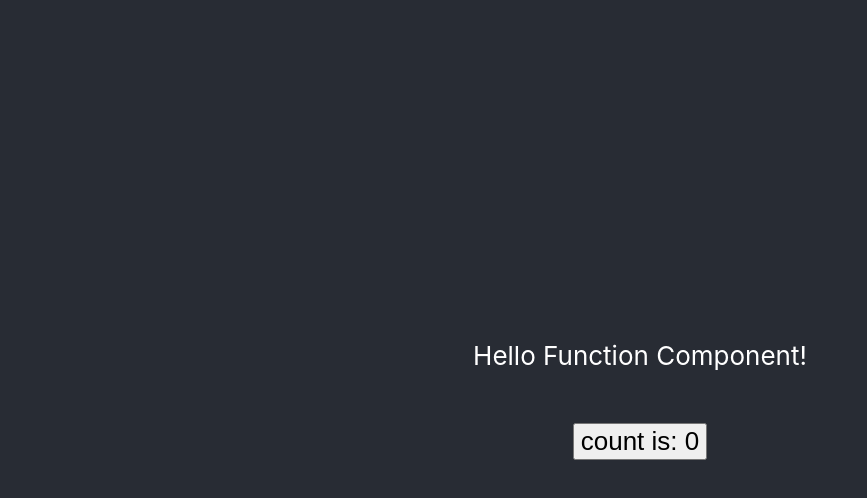
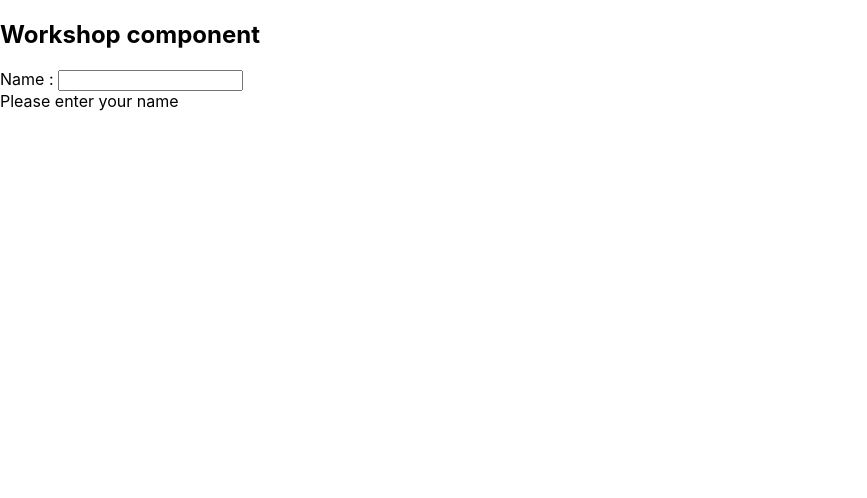
Before and after one commit to oattsp/demo-day1-react, a React (Vite) app: page / in a window 1280 px wide. Shown: the top 498 px of the page, without its empty margins (0-867 px from the left). Built offline with nearby package versions, Linux system fonts and the light colour scheme.

Commit message:
useState with name

```diff
--- a/src/main.jsx
+++ b/src/main.jsx
@@ -1,10 +1,10 @@
 import React from 'react'
 import ReactDOM from 'react-dom/client'
-import App from './App'
 import './index.css'
+import Workshop from './workshop/Workshop'
 
 ReactDOM.createRoot(document.getElementById('root')).render(
   <React.StrictMode>
-    <App />
+    <Workshop />
   </React.StrictMode>
 )
--- /dev/null
+++ b/src/workshop/Hello.jsx
@@ -0,0 +1,20 @@
+import { useState } from "react";
+
+const Hello = () => {
+  const [name, updateName] = useState("");
+
+  const handleName = (event) => {
+    updateName(event.target.value);
+  };
+
+  return (
+    <div>
+      <form>
+        Name : <input type="text" onChange={handleName} />
+      </form>
+      {name ? <b>Hi, {name}</b> : "Please enter your name"}
+    </div>
+  );
+};
+
+export default Hello;
--- /dev/null
+++ b/src/workshop/Workshop.jsx
@@ -0,0 +1,12 @@
+import Hello from "./Hello";
+
+const Workshop = () => {
+  return (
+    <div>
+      <h2>Workshop component</h2>
+      <Hello />
+    </div>
+  );
+};
+
+export default Workshop;
```
